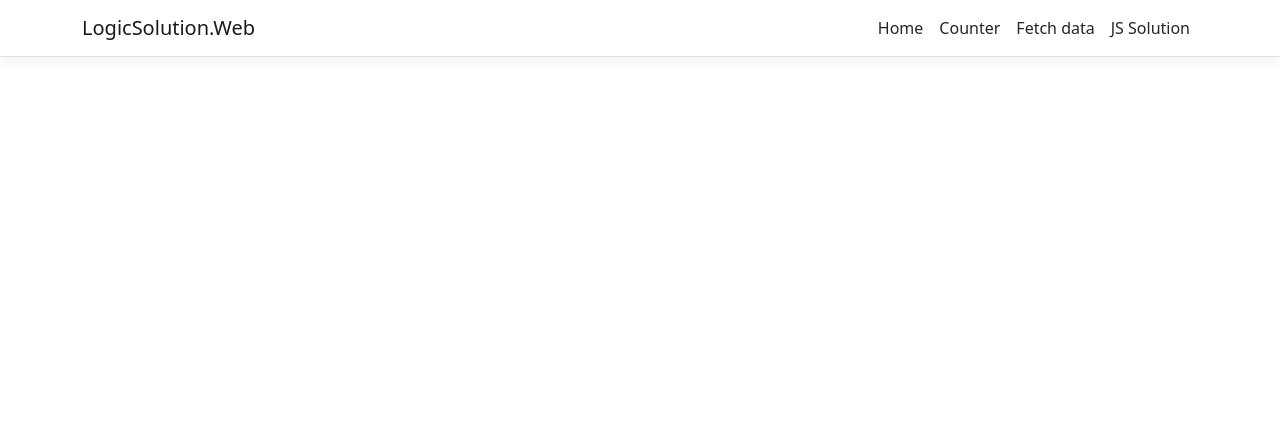
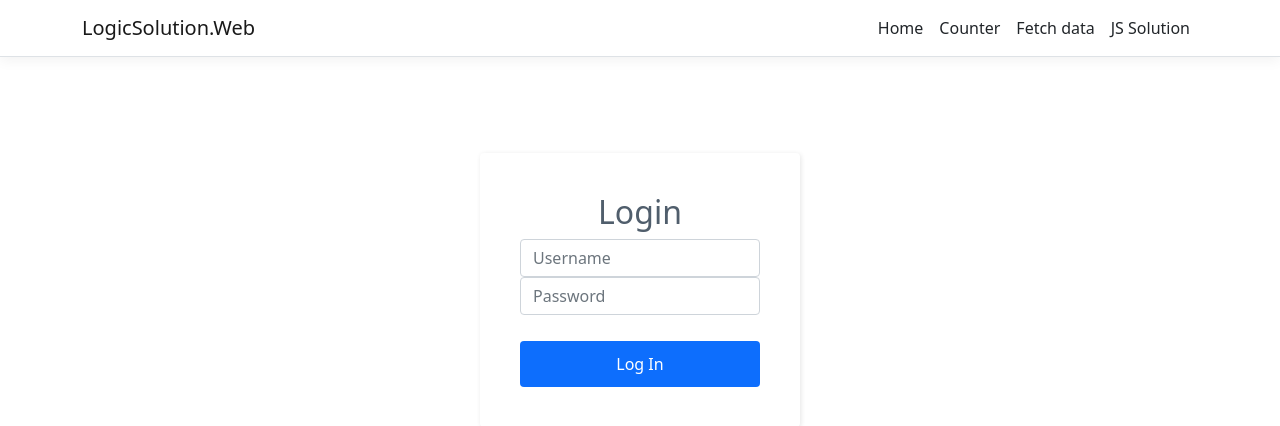
Before and after one commit to kaloyragalag/LogicSolution, a React (Create React App) app in the folder LogicSolution.Web/ClientApp/: page /login in a window 1280 px wide. Shown: the top 426 px of the page. Built offline with nearby package versions, Linux system fonts and the light colour scheme.

Commit message:
initial login page

```diff
--- a/LogicSolution.Web/ClientApp/package.json
+++ b/LogicSolution.Web/ClientApp/package.json
@@ -1,6 +1,7 @@
 {
   "name": "logicsolution.web",
   "version": "0.1.0",
+  "proxy": "http://localhost:34925",
   "private": true,
   "dependencies": {
     "bootstrap": "^5.1.3",
--- a/LogicSolution.Web/ClientApp/src/AppRoutes.js
+++ b/LogicSolution.Web/ClientApp/src/AppRoutes.js
@@ -2,6 +2,7 @@ import { Counter } from "./components/Counter";
 import { FetchData } from "./components/FetchData";
 import { Home } from "./components/Home";
 import { JSSolution } from "./components/JSSolution";
+import Login from "./components/Login/Login"
 
 const AppRoutes = [
     {
@@ -19,6 +20,10 @@ const AppRoutes = [
     {
         path: '/jssolution',
         element: <JSSolution />
+    },
+    {
+        path: '/login',
+        element: <Login/>
     }
 ];
 
--- /dev/null
+++ b/LogicSolution.Web/ClientApp/src/components/Login/Login.css
@@ -0,0 +1,72 @@
+.login-clean {
+/*background: #f1f7fc;*/
+padding: 80px 0;
+}
+
+.login-clean form {
+    max-width: 320px;
+    width: 90%;
+    margin: 0 auto;
+    background-color: #ffffff;
+    padding: 40px;
+    border-radius: 4px;
+    color: #505e6c;
+    box-shadow: 1px 1px 5px rgba(0,0,0,0.1);
+}
+
+.login-clean .illustration {
+    text-align: center;
+    padding: 0 0 20px;
+    font-size: 100px;
+    color: rgb(244,71,107);
+}
+
+    .login-clean form form-control {
+        background: #f7f9fc;
+        border: none;
+        border-bottom: 1px solid #dfe7f1;
+        border-radius: 0;
+        box-shadow: none;
+        outline: none;
+        color: inherit;
+        text-indent: 8px;
+        height: 42px;
+        margin-top: 26px;
+    }
+
+.login-clean form .btn-primary {
+    /*background: #f4476b;*/
+    border: none;
+    border-radius: 4px;
+    padding: 11px;
+    box-shadow: none;
+    margin-top: 26px;
+    text-shadow: none;
+    outline: none !important;
+    width: 100%;
+}
+
+    .login-clean form .btn-primary:hover, .login-clean form .btn-primary:active {
+        /*background: #eb3b60;*/
+    }
+
+    .login-clean form .btn-primary:active {
+        transform: translateY(1px);
+    }
+
+.login-clean form .forgot {
+    display: block;
+    text-align: center;
+    font-size: 12px;
+    color: #6f7a85;
+    opacity: 0.9;
+    text-decoration: none;
+}
+
+.login-clean form .forgot:hover, .login-clean form .forgot:active {
+    opacity: 1;
+    text-decoration: none;
+}
+.sr-only {
+    text-align:center;
+}
--- /dev/null
+++ b/LogicSolution.Web/ClientApp/src/components/Login/Login.js
@@ -0,0 +1,42 @@
+import React, { useState, useEffect } from 'react';
+import './Login.css';
+
+const Login = () => {
+    var [username, setUsername] = useState('');
+    var [password, setPassword] = useState('');
+
+    const login = async(e) => {
+        e.preventDefault();
+        let item = { username, password };
+        let result = await fetch("/authorization/authenticate", {
+            method: 'POST',
+            headers: {
+                "Content-Type": "application/json",
+                "Accept": "*",
+            },
+            body: JSON.stringify(item)
+        });
+        const data = await result.json();
+        localStorage.setItem("userInfo", JSON.stringify(data));
+        //history.push("/index");
+    }
+
+    return (
+        <div class="login-clean">
+            <form>
+                <h2 class="sr-only">Login</h2>
+                <div class="form-group">
+                    <input class="form-control" type="username" name="username" placeholder="Username" onChange={e => setUsername(e.target.value)}></input>
+                </div>
+                <div class="form-group">
+                    <input class="form-control" type="password" name="password" placeholder="Password" onChange={e => setPassword(e.target.value)}></input>
+                </div>
+                <div class="form-group">
+                    <button class="btn btn-primary btn-block" type="submit" onClick={login}>Log In</button>
+                </div>
+            </form>
+        </div>
+    );
+}
+
+export default Login;
--- a/LogicSolution.Web/ClientApp/src/components/NavMenu.css
+++ b/LogicSolution.Web/ClientApp/src/components/NavMenu.css
@@ -5,7 +5,8 @@ a.navbar-brand {
 }
 
 html {
-  font-size: 14px;
+    font-size: 14px;
+    /*background: #f1f7fc;*/
 }
 @media (min-width: 768px) {
   html {
--- a/LogicSolution.Web/ClientApp/src/custom.css
+++ b/LogicSolution.Web/ClientApp/src/custom.css
@@ -7,8 +7,8 @@ code {
   color: #E01A76;
 }
 
-.btn-primary {
+/*.btn-primary {
   color: #fff;
   background-color: #1b6ec2;
   border-color: #1861ac;
-}
+}*/
```
Also changed, not shown: LogicSolution.Web/ClientApp/src/setupProxy.js (+8 -1 lines). Lines whose indentation alone changed are shown as unchanged.
